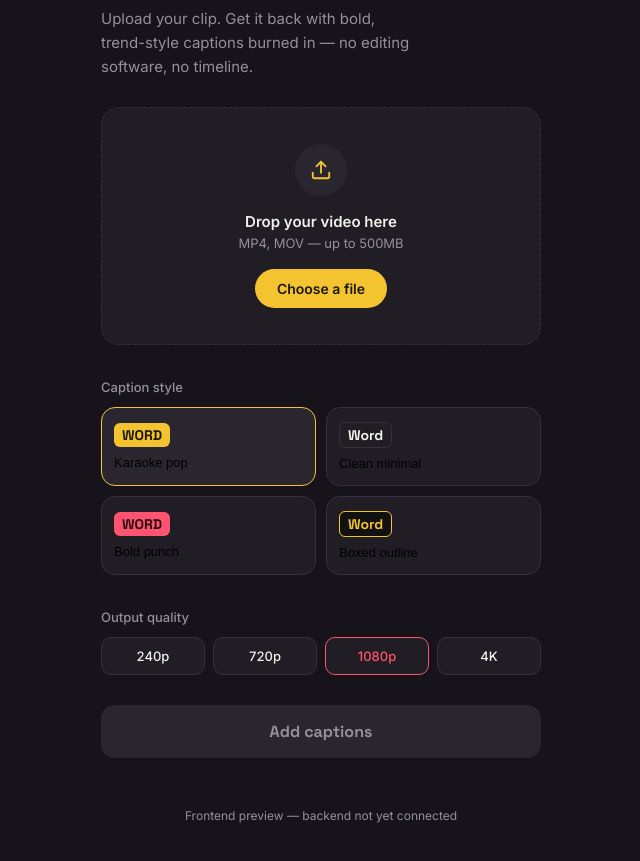
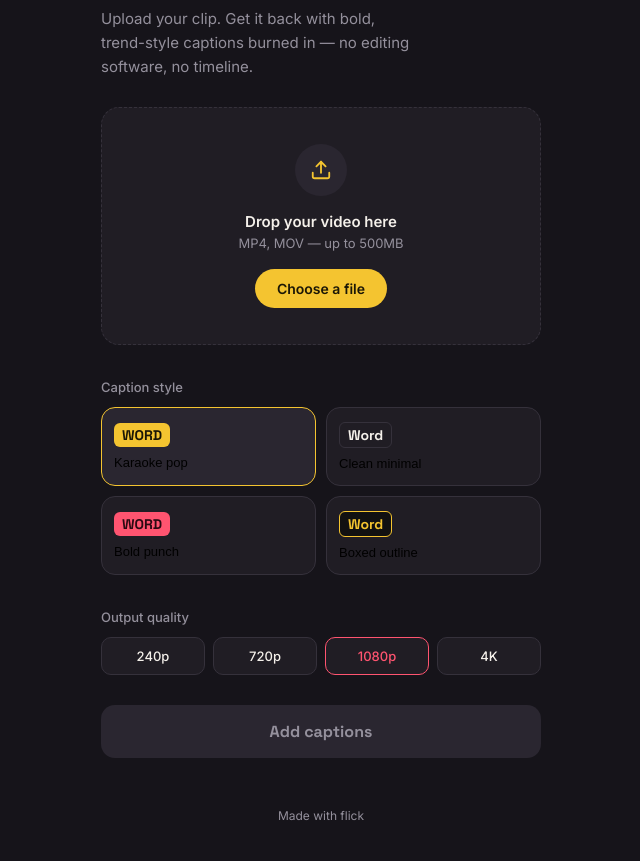
Before and after one commit to vsksp1234-dotcom/flick-backend, a website: page index.html in a window 1280 px wide. Shown: the part 179-1040 px from the top of the page, without its empty margins (319-959 px from the left). Drawn offline with Linux system fonts and the light colour scheme.

Commit message:
Update index.html

```diff
--- a/index.html
+++ b/index.html
@@ -294,7 +294,7 @@
   </div>
 
   <footer>
-    <p>Frontend preview — backend not yet connected</p>
+    <p>Made with flick</p>
   </footer>
 
 </div>
```
